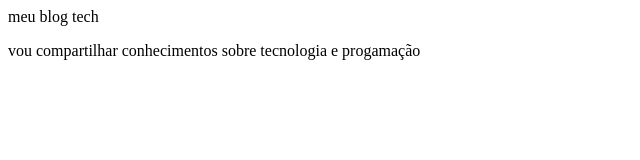
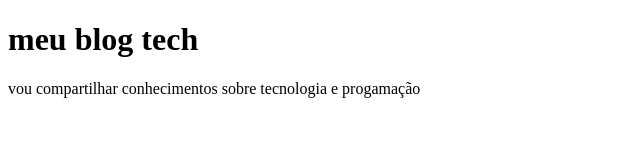
Before and after one commit to costarodriguesisabelly-glitch/cautious-octo-waddle, a plain HTML site: page index.html in a window 1280 px wide. Shown: the whole page, without its empty margins (0-640 px from the left). Drawn offline with Linux system fonts and the light colour scheme.

Commit message:
atualizar

```diff
--- a/index.html
+++ b/index.html
@@ -1,3 +1,15 @@
-<p>meu blog tech</p>
+<!DOCTYPE html>
+<html lang="pt-br">
+<head>
+    <meta charset="UTF-8">
+    <meta name="viewport" content="width=device-width, initial-scale=1.0">
+    <title>blog</title>
+</head>
+<body>
+    <header>
+    <h1>meu blog tech</h1>
 
 <p>vou compartilhar conhecimentos sobre tecnologia e progamação</p>
+</header>
+</body>
+</html>
```
